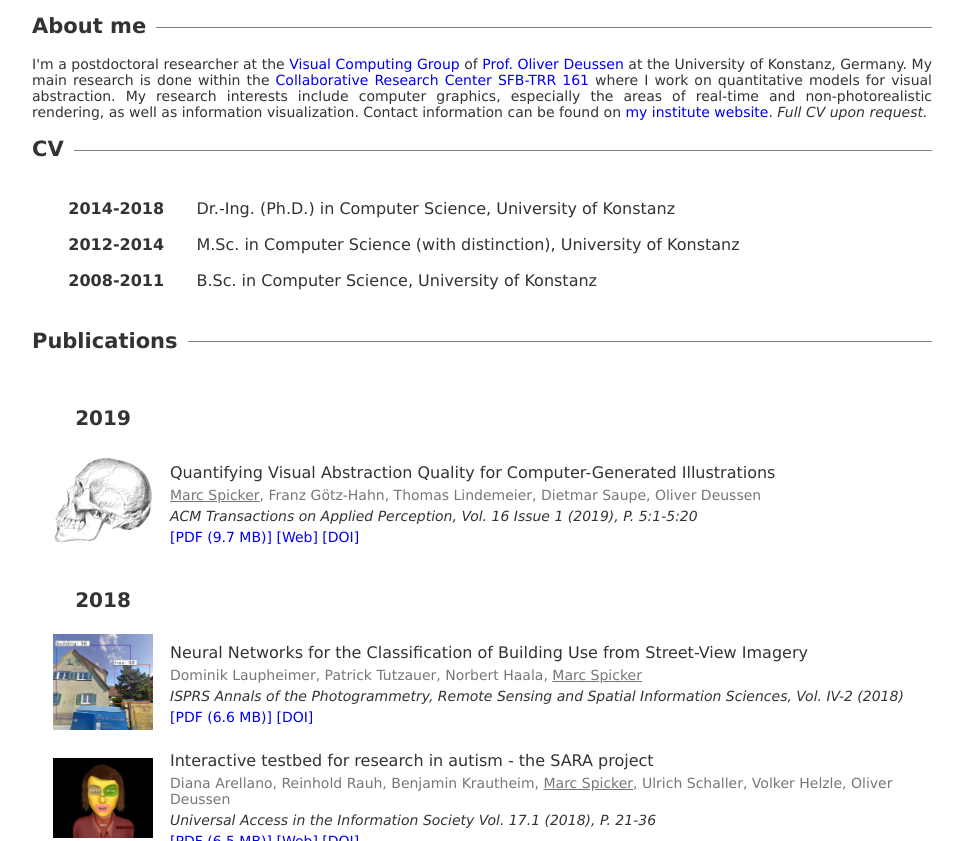
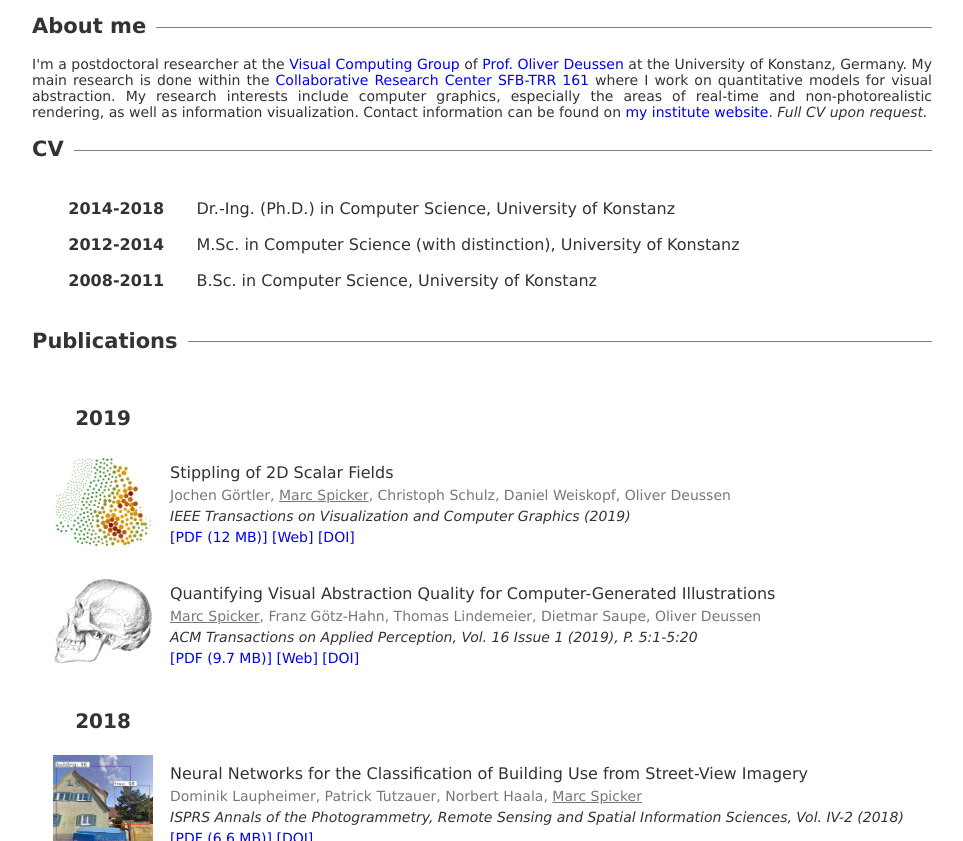
Before and after one commit to MarcSpicker/MarcSpicker.github.io, a plain HTML site: page index.html in a window 1280 px wide. Shown: the part 259-1100 px from the top of the page, without its empty margins (158-1121 px from the left). Drawn offline with Linux system fonts and the light colour scheme.

Commit message:
added publication

```diff
--- a/index.html
+++ b/index.html
@@ -57,6 +57,17 @@
 
 		<!-- 2019 -->
 		<tr><th><pub-year>2019</pub-year></th><td></td></tr>
+		<tr>
+			<th><img style="width: 100px" src="publication_tumbnails/stipplingscalarfields_preview.png" alt="Thumbnail"></th>
+			<td>
+				<pub-title class="citation_title">Stippling of 2D Scalar Fields</pub-title> <br>
+				<pub-authors class="citation_author">Jochen Görtler, <u>Marc Spicker</u>, Christoph Schulz, Daniel Weiskopf, Oliver Deussen</pub-authors> <br>
+				<pub-info>IEEE Transactions on Visualization and Computer Graphics (2019)</pub-info> <br>
+				<a href="publication_files/Goertler2019StipplingScalarFields.pdf">[PDF (12 MB)]</a>
+				<a href="http://graphics.uni-konstanz.de/publikationen/Goertler2019StipplingScalarFields/index.html">[Web]</a>
+				<a href="https://doi.org/10.1109/TVCG.2019.2903945">[DOI]</a>
+			</td>
+		</tr>
 		<tr>
 			<th><img style="width: 100px" src="publication_tumbnails/quantitativestipplingjournal_preview.jpg" alt="Thumbnail"></th>
 			<td>
```
Also changed, not shown: publication_tumbnails/stipplingscalarfields_preview.png (added), 1 other file.
